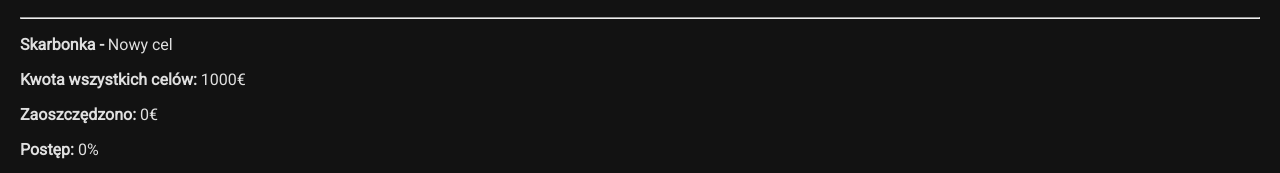
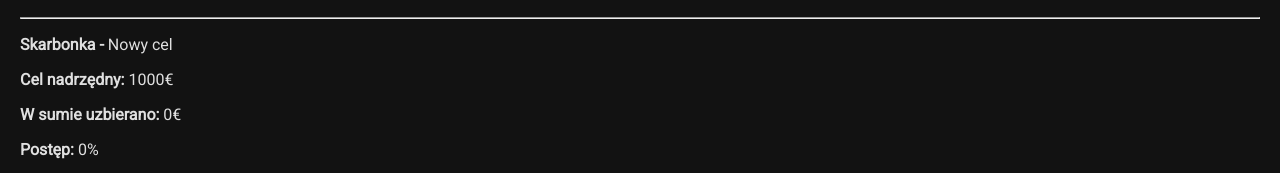
Before and after one commit to Jaskula07/f1, a React (Vite) app: page / in a window 1280 px wide. Shown: the part 125-298 px from the top of the page. Built offline with nearby package versions, Linux system fonts and the light colour scheme.

Commit message:
Aktualisieren von Dashboard.jsx

```diff
--- a/src/components/Dashboard.jsx
+++ b/src/components/Dashboard.jsx
@@ -58,8 +58,8 @@ function Dashboard({ onNavigate }) {
       <hr />
       <div className="goal-info">
         <p><strong>Skarbonka - </strong> {goal.name}</p>
-        <p><strong>Kwota wszystkich celów:</strong> {goal.amount}€</p>
-        <p><strong>Zaoszczędzono:</strong> {total}€</p>
+        <p><strong>Cel nadrzędny: </strong> {goal.amount}€</p>
+        <p><strong>W sumie uzbierano: </strong> {total}€</p>
         <p><strong>Postęp:</strong> {progress.toFixed(0)}%</p>
       </div>
       <hr />
```
